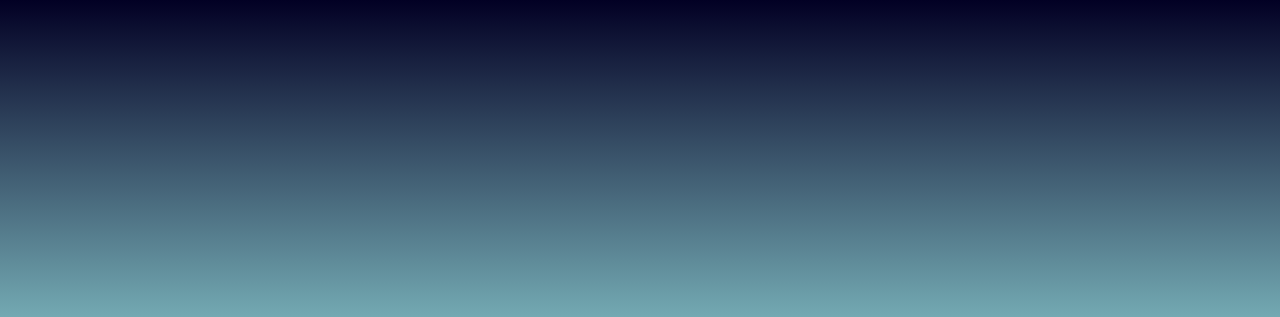
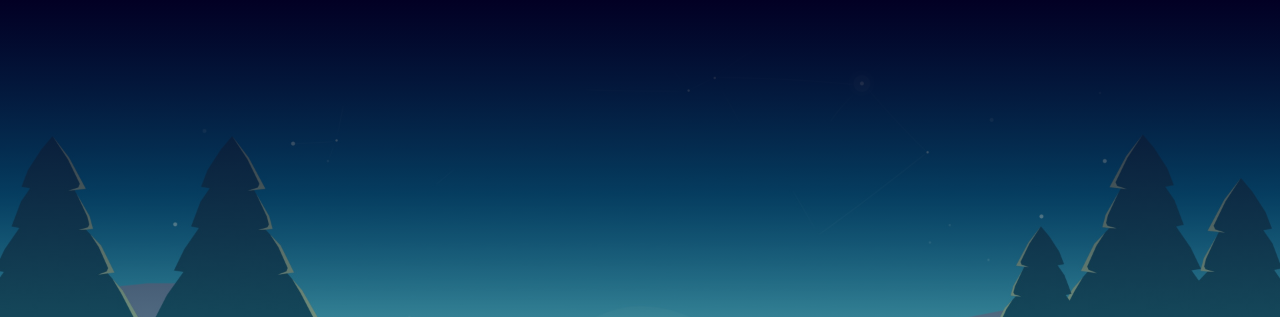
Before and after one commit to Dawid93/FreelancerTheme, a plain HTML site: page src/content/index.html in a window 1280 px wide. Shown: the top 317 px of the page. Drawn offline with nearby package versions, Linux system fonts and the light colour scheme; files that its build step writes are made by us from their sources; files whose address does not match are found by name.

Commit message:
Fix cover path

```diff
--- a/src/scss/modules/cover.scss
+++ b/src/scss/modules/cover.scss
@@ -2,7 +2,7 @@
     height: 100vh;
     width: 100vw;
     max-width: 100%;
-    background-image: url(../../assets/img/cartoon-landscape.jpg);
+    background-image: url(../assets/img/cartoon-landscape.jpg);
     background-size: cover;
     background-position: center;
 
```
